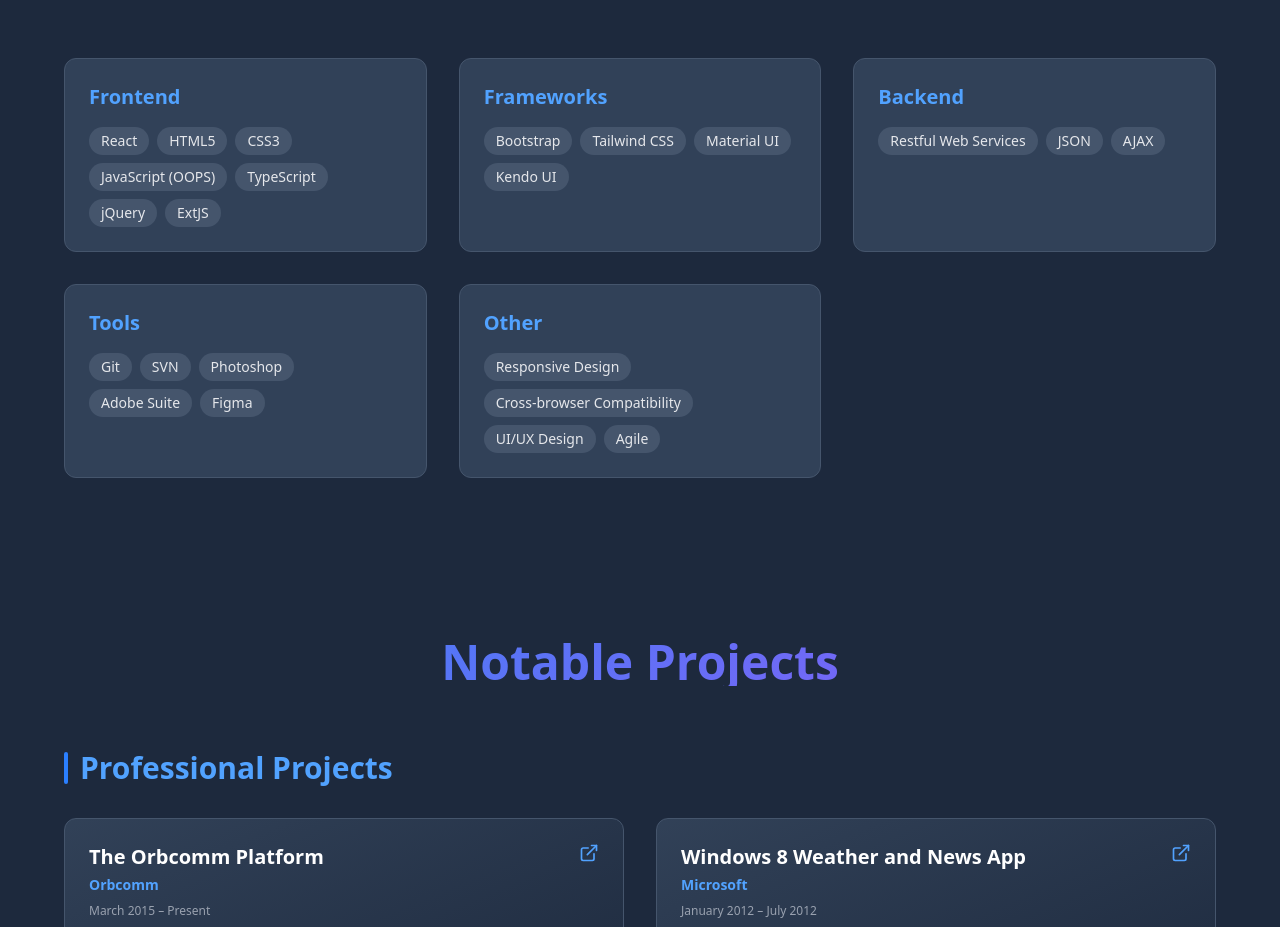
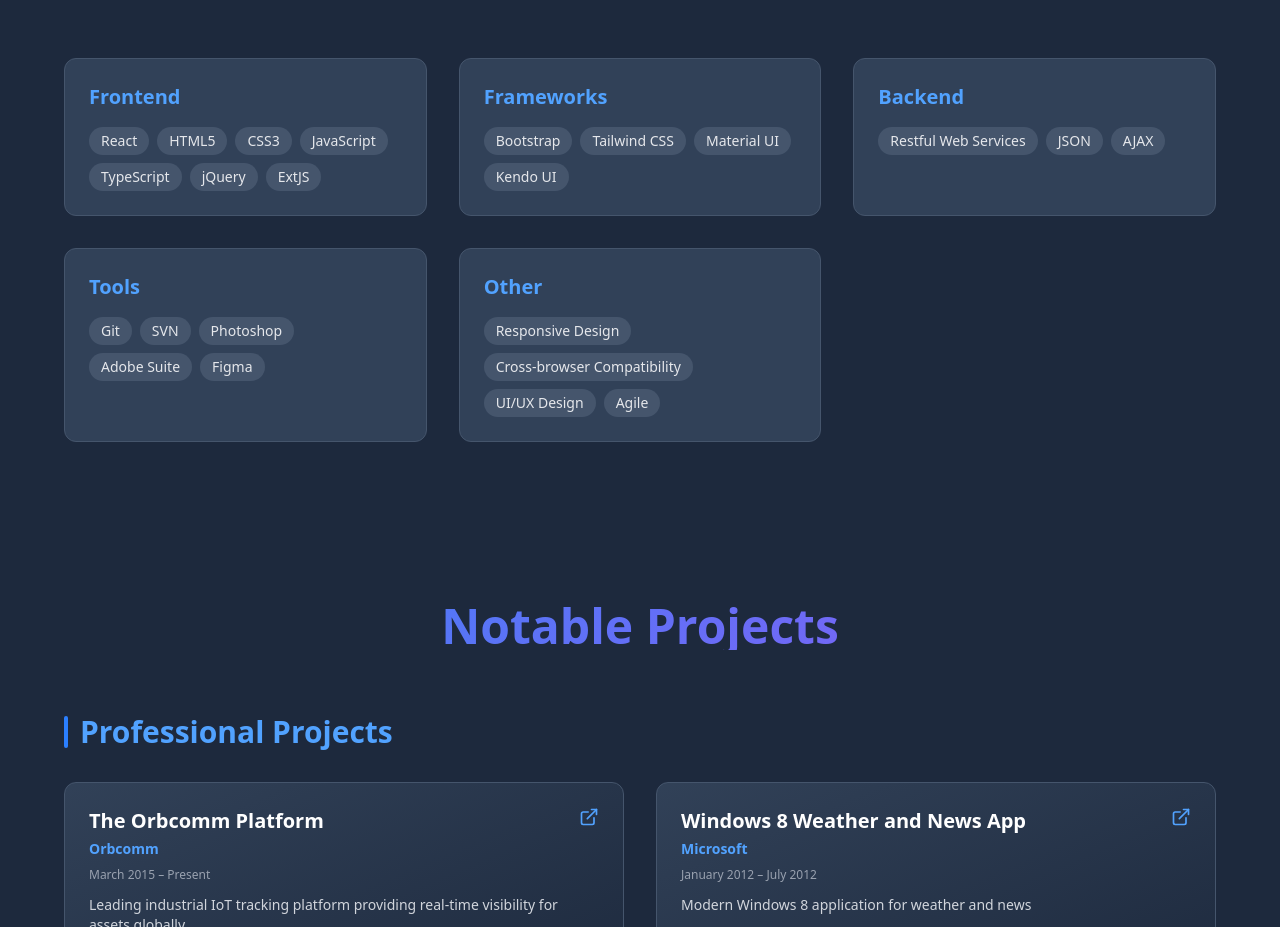
Before and after one commit to nivedh-cloud/jeevan-resume, a React (Vite) app: page / in a window 1280 px wide. Shown: the part 1640-2567 px from the top of the page. Built offline with nearby package versions, Linux system fonts and the light colour scheme.

Commit message:
modified

```diff
--- a/src/data/resumeData.ts
+++ b/src/data/resumeData.ts
@@ -6,7 +6,7 @@
   summary: "Extensive experience in analysis, design and development of websites as a web developer with strong application analysis, design, development, debugging and problem-solving skills. Passionate about creating responsive, high-performance web applications with modern technologies.",
 
   skills: {
-    frontend: ["React", "HTML5", "CSS3", "JavaScript (OOPS)", "TypeScript",  "jQuery", "ExtJS"],
+    frontend: ["React", "HTML5", "CSS3", "JavaScript", "TypeScript",  "jQuery", "ExtJS"],
     frameworks: ["Bootstrap", "Tailwind CSS", "Material UI", "Kendo UI"],
     backend: ["Restful Web Services", "JSON", "AJAX"],
     tools: ["Git", "SVN", "Photoshop", "Adobe Suite", "Figma"],
```
